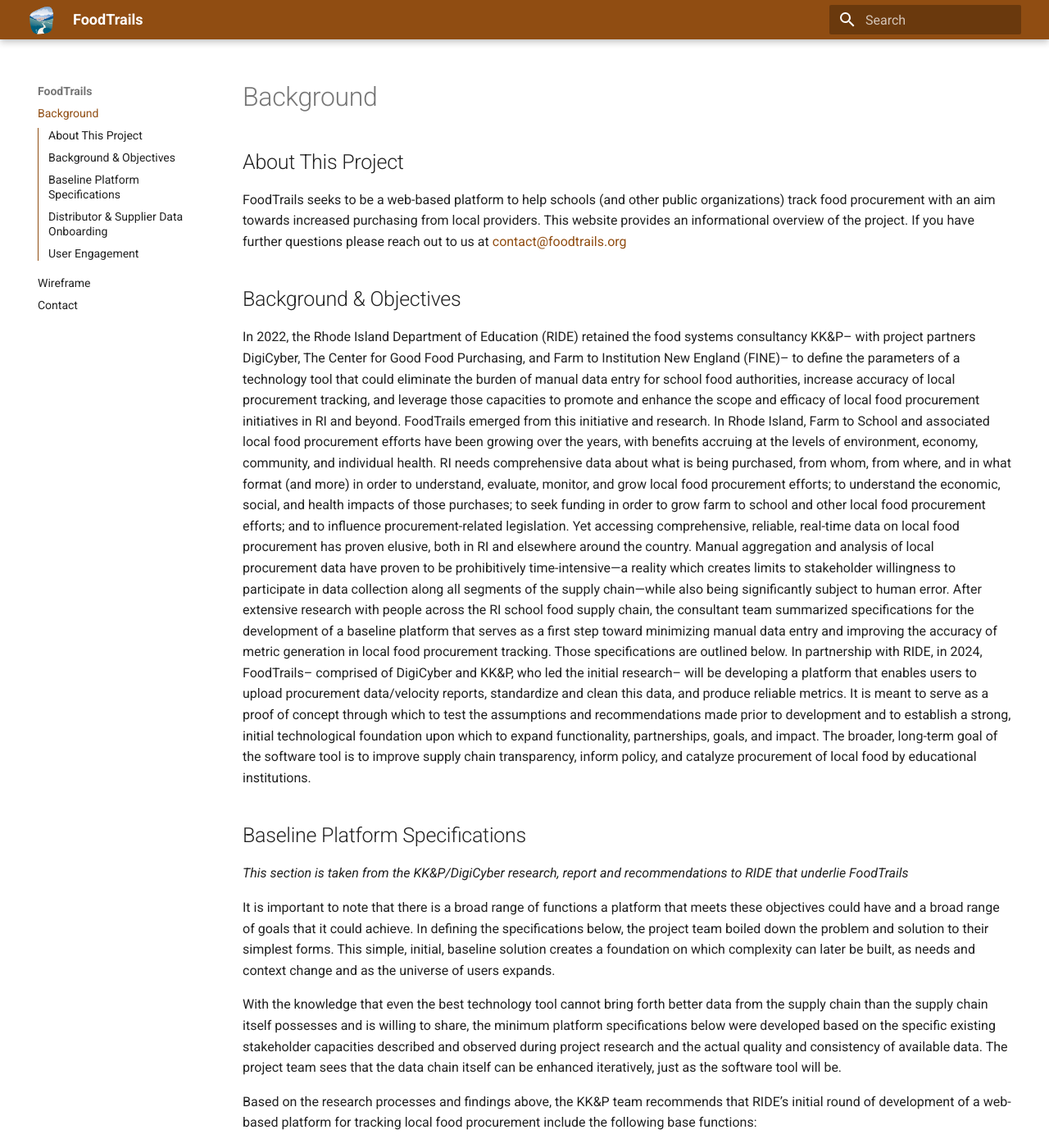
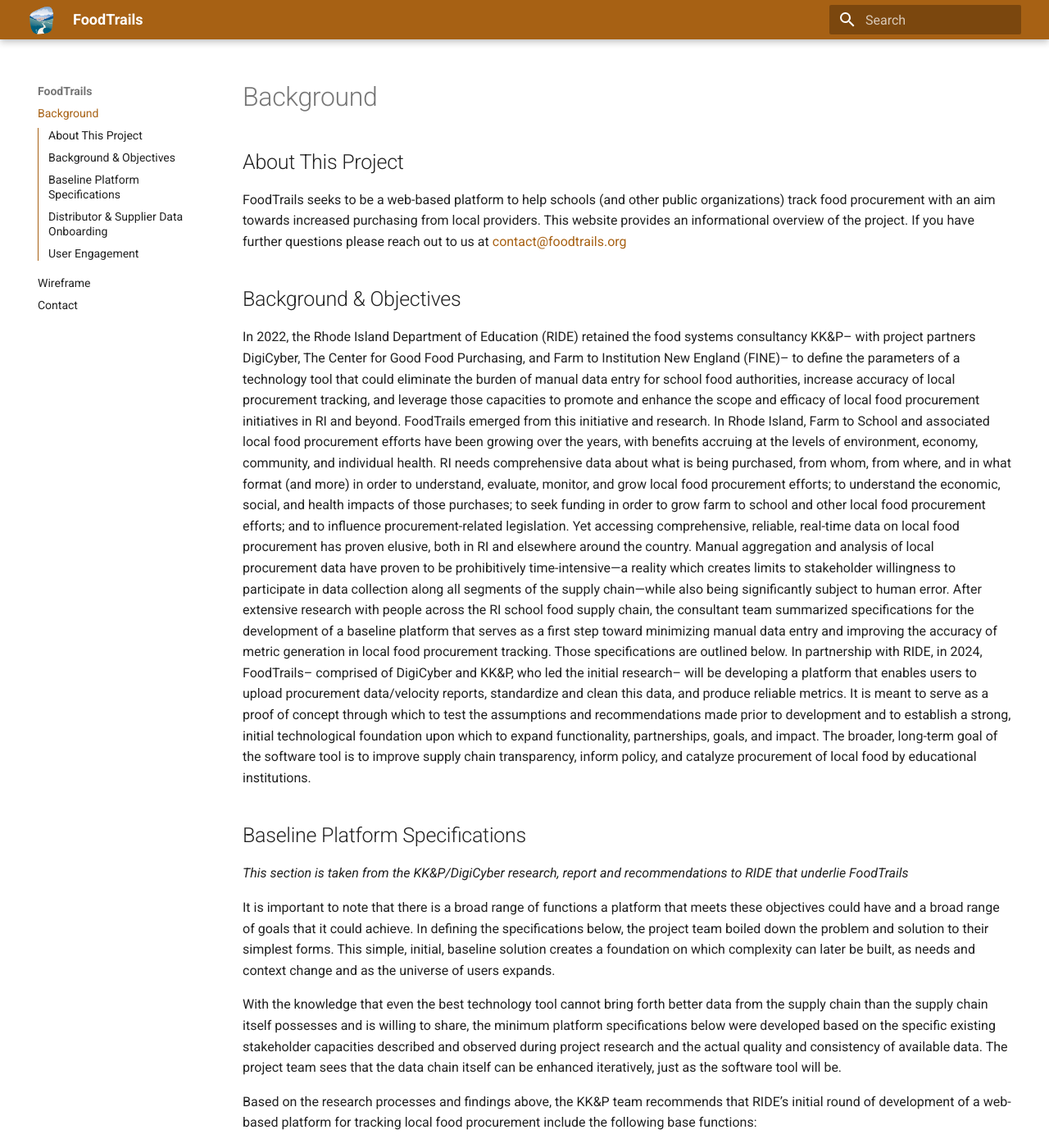
Before and after one commit to foodtrails/documentation, an MkDocs documentation site: the page built from docs/index.md, in a window 1280 px wide and 1400 px high. Shown: the whole window at 82% size. Built offline with MkDocs 1.6.1 and Material for MkDocs 9.7.7, drawn with Linux system fonts in a browser that asks for light colours.

Commit message:
Update header color to lighter brown

```diff
--- a/docs/stylesheets/extra.css
+++ b/docs/stylesheets/extra.css
@@ -1,5 +1,5 @@
 :root {
-    --md-primary-fg-color:        #904D12;
+    --md-primary-fg-color:        #a76114;
     --md-accent-fg-color:         #448407;
 }
 
```
